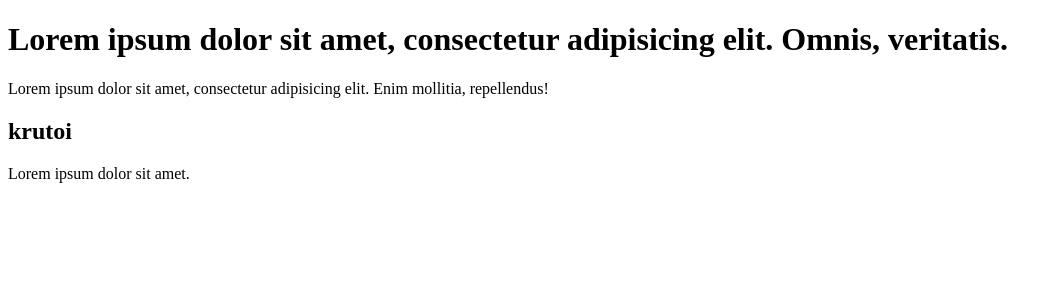
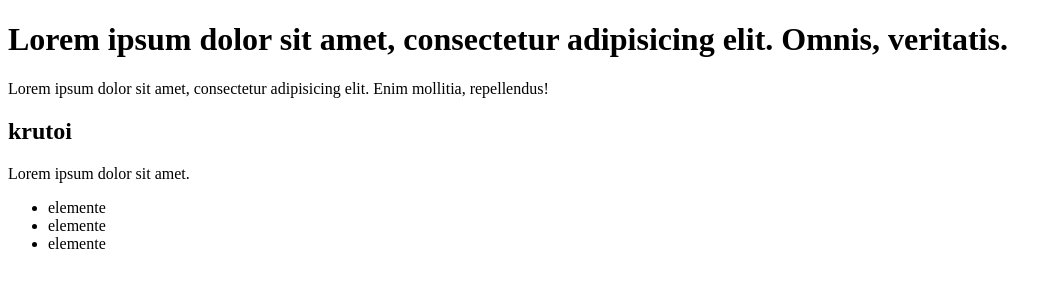
Before and after one commit to vadimst4/project1, a plain HTML site: page index.html in a window 1280 px wide. Shown: the whole page, without its empty margins (0-1062 px from the left). Drawn offline with Linux system fonts and the light colour scheme.

Commit message:
create list

```diff
--- a/index.html
+++ b/index.html
@@ -16,5 +16,11 @@
         </div>
     </div>
 </div>
+
+   <ul>
+       <li>elemente</li>
+       <li>elemente</li>
+       <li>elemente</li>
+   </ul>
 </body>
 </html>
```
